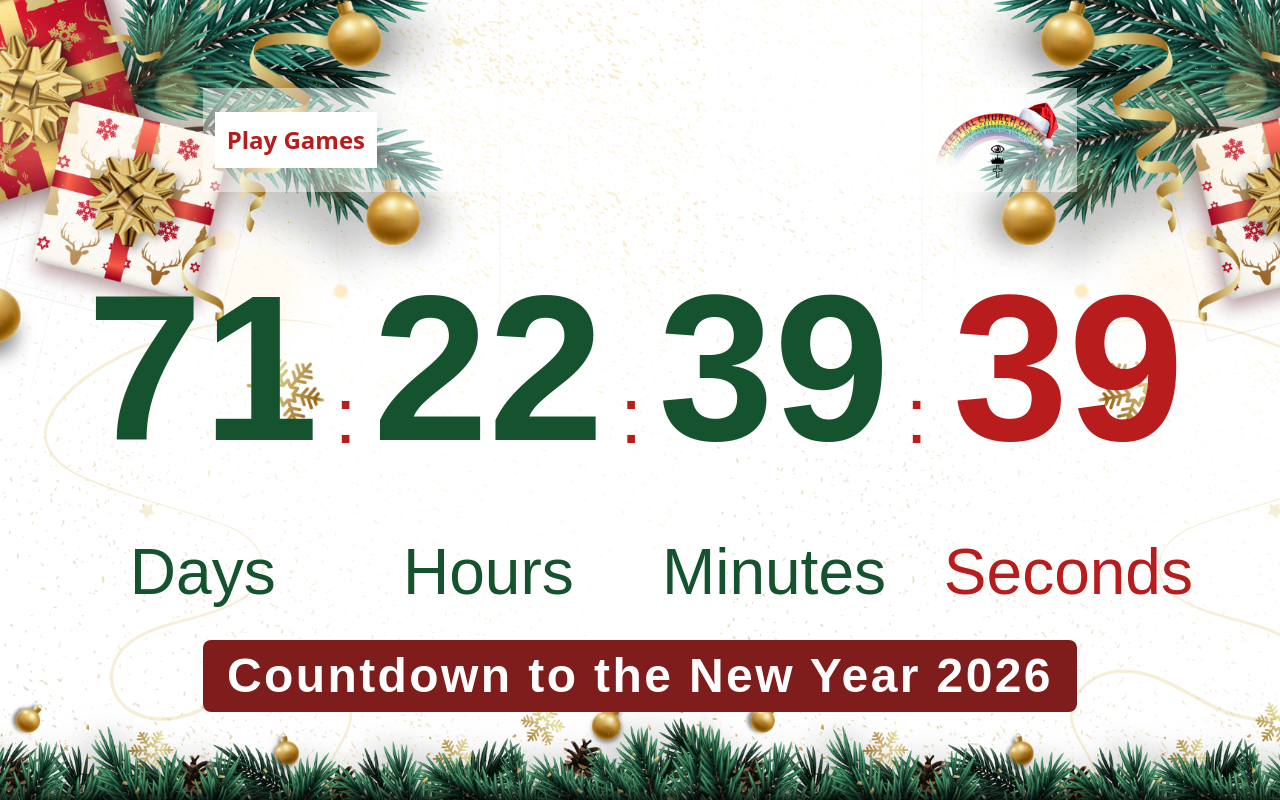
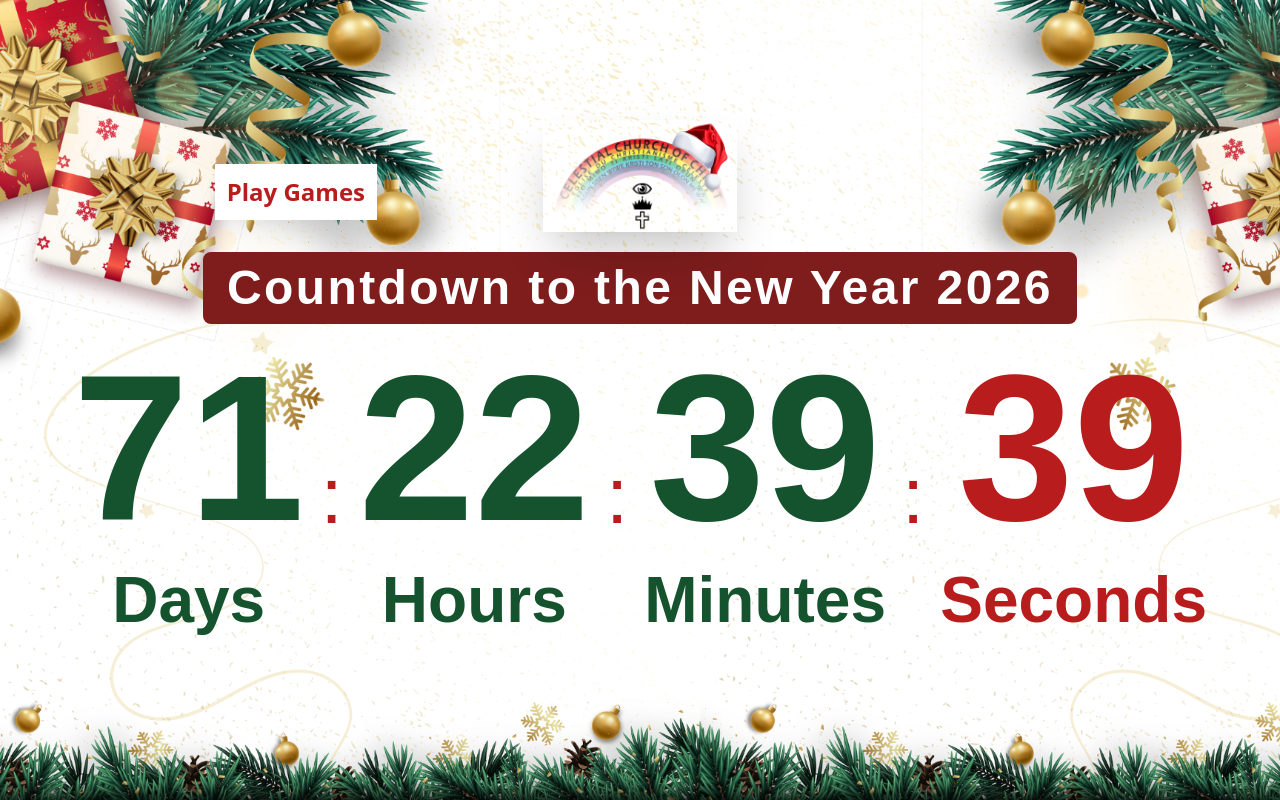
Before and after one commit to samajaloleru/countdown-app, a React (Create React App) app: page / in a window 1280 px wide. Built offline with nearby package versions, Linux system fonts and the light colour scheme.

Commit message:
improved countdown Ui

```diff
--- a/src/components/pages/index.tsx
+++ b/src/components/pages/index.tsx
@@ -67,18 +67,22 @@ export default function Home(): JSX.Element {
   }, []); // Empty dependency array ensures this effect runs only once
 
   return (
-    <div className="flex flex-col items-center w-11/12 z-30 lg:p-10 p-3 text-red-700">
+    <div className="flex flex-col relative items-center w-11/12 z-30 lg:p-10 p-3 text-red-700">
+      <img className="absolute h-28 top-2 shadow-2xl" src={logo} alt="Logo" />
       {!isComplete ? (
         <div className="flex flex-col items-center w-4/5 gap-5 rounded-xl">
-          <div className="flex flex-row items-center justify-between w-full bg-white bg-opacity-45 p-3">
+          <div className="flex flex-row items-center justify-between w-full bg-linear-to-bl from-violet-900 to-fuchsia-900 p-3">
             <Link
               to="/games"
               className="fl text-2xl mt3 no-underline germania-font bg-white hover-orange w-auto p-3 font-semibold br2"
             >
               Play Games
             </Link>
-            <div className="fr-ns right-0-ns">
-              <img className="h-20" src={logo} alt="Logo" />
+
+          </div>
+          <div className="flex flex-row items-center justify-center w-full bg-red-900 rounded-lg p-3">
+            <div className="fr-ns right-0-ns tracking-wider text-5xl font-semibold text-white">
+              Countdown to the New Year 2026
             </div>
           </div>
           <div className="flex flex-col w-full">
@@ -90,11 +94,6 @@ export default function Home(): JSX.Element {
               <TimeBox label="Minutes" value={timeRemaining.minutes} />
               <Separator />
               <TimeBox label="Seconds" value={timeRemaining.seconds} isLast />
-            </div>
-          </div>
-          <div className="flex flex-row items-center justify-center w-full bg-red-900 rounded-lg p-3">
-            <div className="fr-ns right-0-ns tracking-wider text-5xl font-semibold text-white">
-              Countdown to the New Year 2026
             </div>
           </div>
         </div>
@@ -133,8 +132,8 @@ const TimeBox: React.FC<TimeBoxProps> = ({ label, value, isLast = false }) => (
       isLast ? "text-red-700" : "text-green-900"
     } br4`}
   >
-    <div className="flex lg:text-[13rem] text-[4rem] font-bold">{value}</div>
-    <div className={`flex font-medium lg:text-[4rem] text-[1.5rem] ${isLast ? "text-red-700" : ""}`}>{label}</div>
+    <div className="flex lg:text-[13rem] text-[4rem] font-bold leading-none">{value}</div>
+    <div className={`flex font-semibold lg:text-[4rem] text-[1.5rem] ${isLast ? "text-red-700" : ""}`}>{label}</div>
   </div>
 );
 
```
